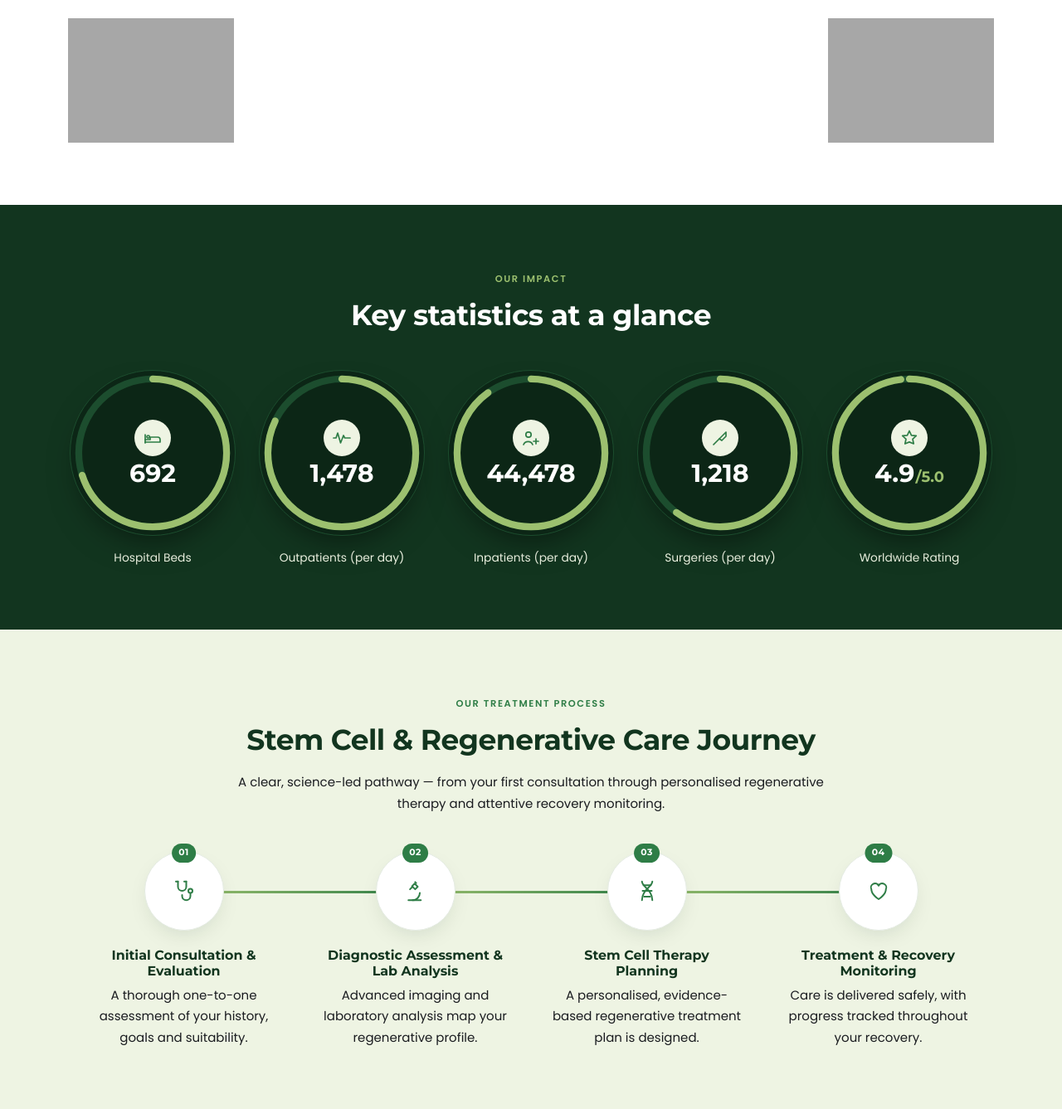
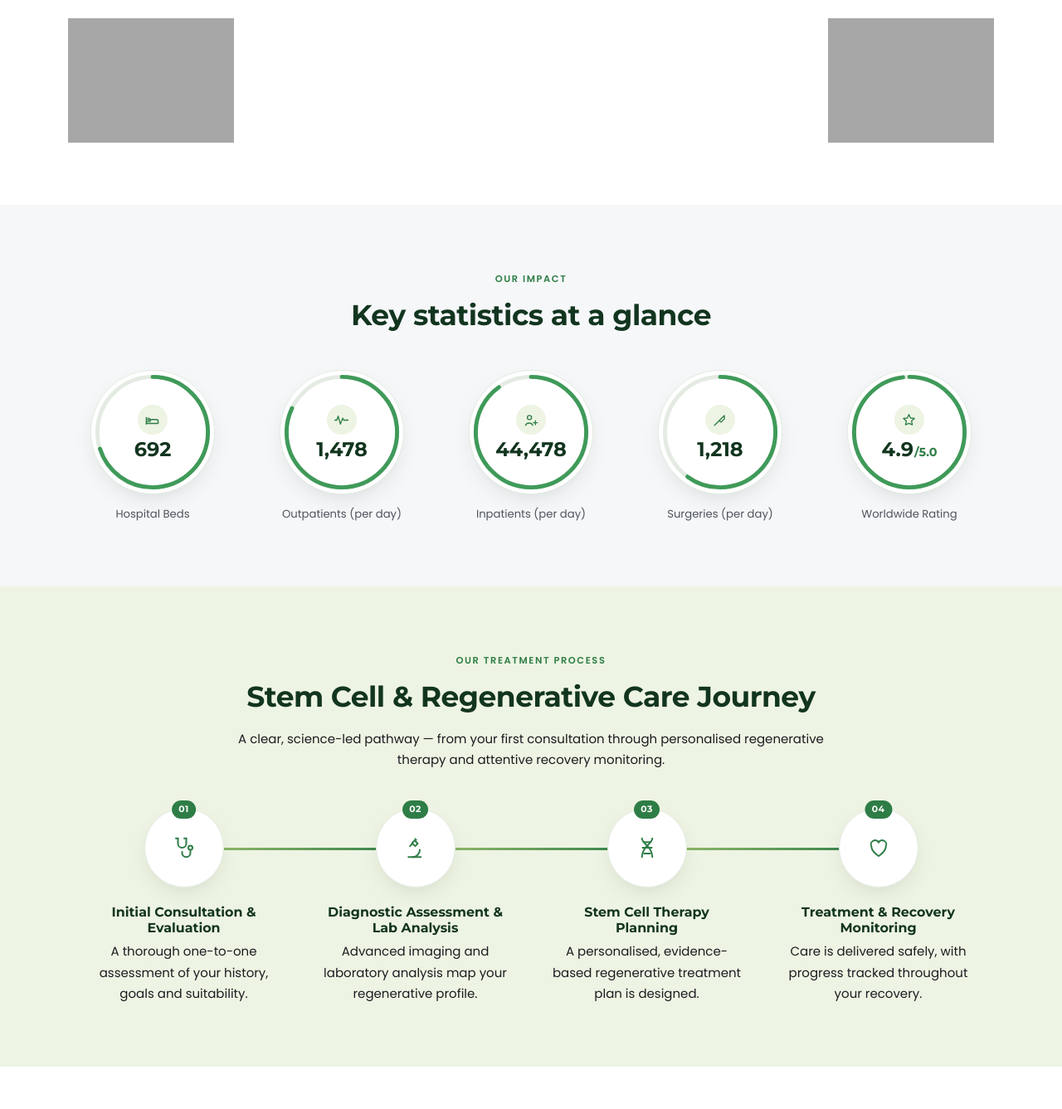
Before and after one commit to Shakeeb871/brockwellhealthcare, a Django app: page /uae/ in a window 1280 px wide. Shown: the part 2154-3491 px from the top of the page at 83% size. Run offline with Django 5.2, Linux system fonts and the light colour scheme; data comes from the database, SQL or seed files in the repository; data that the repository does not hold is empty; grey boxes are pictures that could not be loaded.

Commit message:
Our Impact: switch to a light band, smaller circular counters (200->150px, thinner ring), dark numbers on white circles — cleaner professional look

```diff
--- a/static/css/styles.css
+++ b/static/css/styles.css
@@ -1009,11 +1009,9 @@ strong, b { font-weight: 600; }   /* Poppins 600 — bold text */
    Our Impact — circular statistic counters
    ========================================================================= */
 .impact {
-  /* Prominent dark forest-green band — flat solid (no gradient). */
-  background: var(--navy-800);
+  /* Clean, light band. */
+  background: var(--bg-soft);
 }
-.impact .section__head h2 { color: var(--white); }
-.impact .eyebrow { color: var(--teal-400); }
 .impact__grid {
   list-style: none; margin: 0; padding: 0;
   display: grid; grid-template-columns: repeat(5, 1fr); gap: 1.6rem;
@@ -1021,36 +1019,34 @@ strong, b { font-weight: 600; }   /* Poppins 600 — bold text */
 .impact-stat { display: flex; flex-direction: column; align-items: center; text-align: center; }
 
 .impact-ring {
-  position: relative; width: 200px; max-width: 100%; aspect-ratio: 1; border-radius: 50%;
+  position: relative; width: 150px; max-width: 100%; aspect-ratio: 1; border-radius: 50%;
   display: grid; place-items: center;
-  background: var(--navy-900); border: 1px solid var(--navy-700);
-  box-shadow: 0 18px 40px -18px rgba(0, 0, 0, .6);
+  background: var(--white); border: 1px solid var(--line); box-shadow: var(--shadow);
   transition: transform .28s ease, box-shadow .28s ease, border-color .28s ease;
 }
 .impact-stat:hover .impact-ring {
-  transform: translateY(-6px) scale(1.03);
-  border-color: var(--teal-400);
-  box-shadow: 0 26px 55px -18px rgba(0, 0, 0, .7), 0 0 0 4px var(--navy-700);  /* soft glow */
+  transform: translateY(-5px) scale(1.03);
+  border-color: var(--teal-400); box-shadow: var(--shadow-lg);
 }
 .impact-ring__svg { position: absolute; inset: 0; width: 100%; height: 100%; transform: rotate(-90deg); }
-.impact-ring__track { fill: none; stroke: var(--navy-700); stroke-width: 5; }
+.impact-ring__track { fill: none; stroke: var(--line); stroke-width: 4; }
 .impact-ring__bar {
-  fill: none; stroke: var(--teal-400); stroke-width: 5; stroke-linecap: round;
+  fill: none; stroke: var(--teal-500); stroke-width: 4; stroke-linecap: round;
   /* JS sets stroke-dasharray/offset to animate the arc in sync with the count. */
   transition: stroke-dashoffset .1s linear;
 }
-.impact-ring__content { display: flex; flex-direction: column; align-items: center; gap: .15rem; padding: 0 1rem; }
+.impact-ring__content { display: flex; flex-direction: column; align-items: center; gap: .1rem; padding: 0 .8rem; }
 .impact-stat__ic {
-  display: grid; place-items: center; width: 44px; height: 44px; border-radius: 50%;
-  background: var(--mint-50); color: var(--teal-600); margin-bottom: .3rem;
+  display: grid; place-items: center; width: 36px; height: 36px; border-radius: 50%;
+  background: var(--mint-50); color: var(--teal-600); margin-bottom: .25rem;
 }
-.impact-stat__ic svg { width: 24px; height: 24px; }
+.impact-stat__ic svg { width: 19px; height: 19px; }
 .impact-stat__num {
   margin: 0; font-family: var(--font-display); font-weight: 700; line-height: 1;
-  font-size: clamp(1.5rem, 2.4vw, 2rem); color: var(--white);
+  font-size: clamp(1.25rem, 1.9vw, 1.6rem); color: var(--navy-800);
 }
-.impact-stat__num .suffix { font-size: .6em; color: var(--teal-400); margin-left: .06em; }
-.impact-stat__label { margin: 1rem 0 0; font-size: .92rem; color: var(--mint-50); }
+.impact-stat__num .suffix { font-size: .6em; color: var(--teal-600); margin-left: .06em; }
+.impact-stat__label { margin: .9rem 0 0; font-size: .88rem; color: var(--slate-600); }
 
 @media (max-width: 1100px) {
   .impact__grid { grid-template-columns: repeat(3, 1fr); gap: 2rem 1.6rem; }
```
